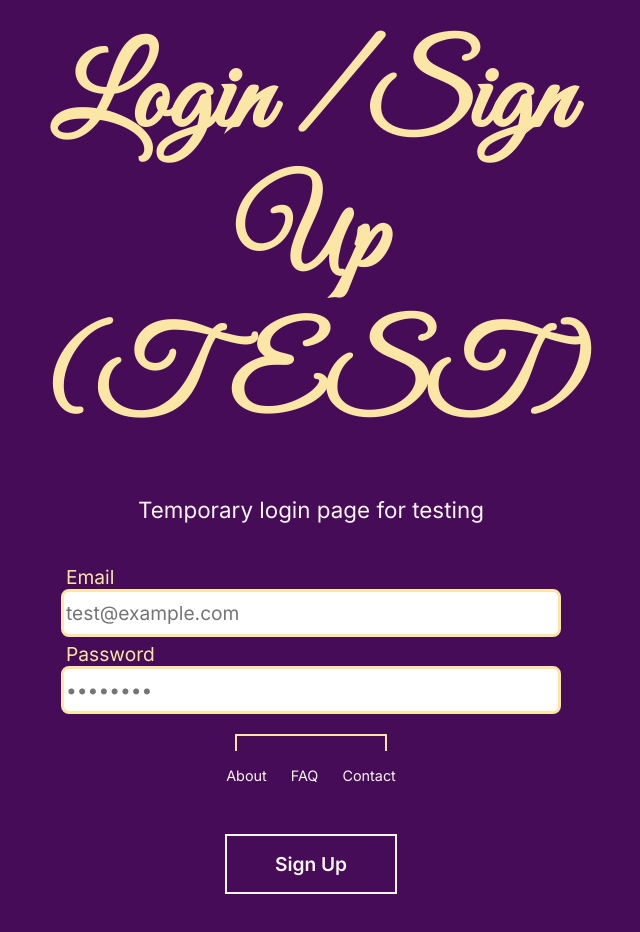
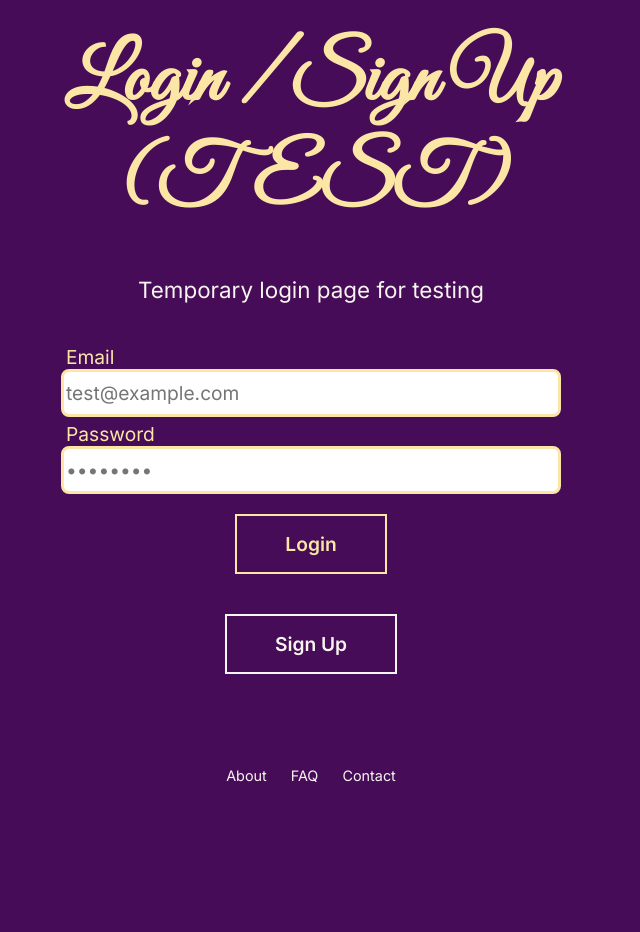
Before and after one commit to kierawilson25/super-secret-supper, a Next.js app: page /login in a window 1280 px wide. Shown: the top 932 px of the page, without its empty margins (329-969 px from the left). After the commit the page ends 844 px from the top, so only its background shows below. Built offline with nearby package versions, Linux system fonts and the light colour scheme; no server answers.

Commit message:
Update login page header to match create-group page styling
- Replace custom h1 with PageHeader component for consistency
- Update subtitle text size from text-sm to text-base to match other pages
- Import PageHeader component

```diff
--- a/src/app/login/page.tsx
+++ b/src/app/login/page.tsx
@@ -2,7 +2,7 @@
 
 import { useState } from 'react';
 import { useRouter } from 'next/navigation';
-import { PageContainer, ContentContainer, Button, Input, Footer } from '@/components';
+import { PageContainer, ContentContainer, Button, Input, Footer, PageHeader } from '@/components';
 import { supabase } from '@/lib/supabase';
 
 export default function LoginPage() {
@@ -74,10 +74,8 @@ export default function LoginPage() {
   return (
     <PageContainer>
       <ContentContainer className="pt-12">
-        <h1 className="text-4xl font-bold text-[#FBE6A6] mb-4 text-center">
-          Login / Sign Up (TEST)
-        </h1>
-        <p className="text-[#F8F4F0] text-center text-sm mb-8">
+        <PageHeader>Login / Sign Up (TEST)</PageHeader>
+        <p className="text-[#F8F4F0] text-center text-base mb-8">
           Temporary login page for testing
         </p>
 
```
